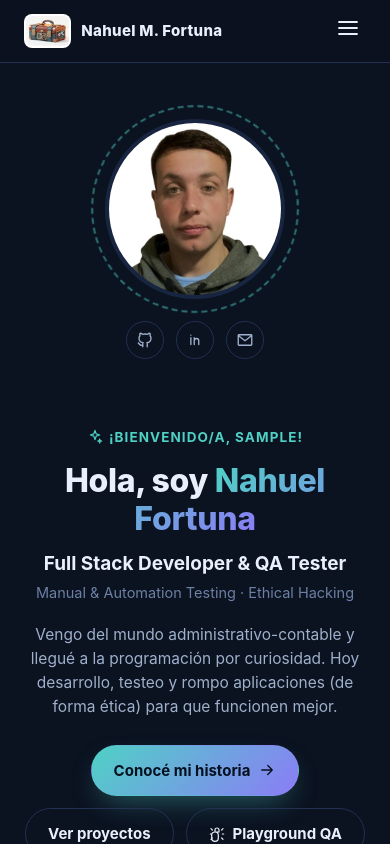
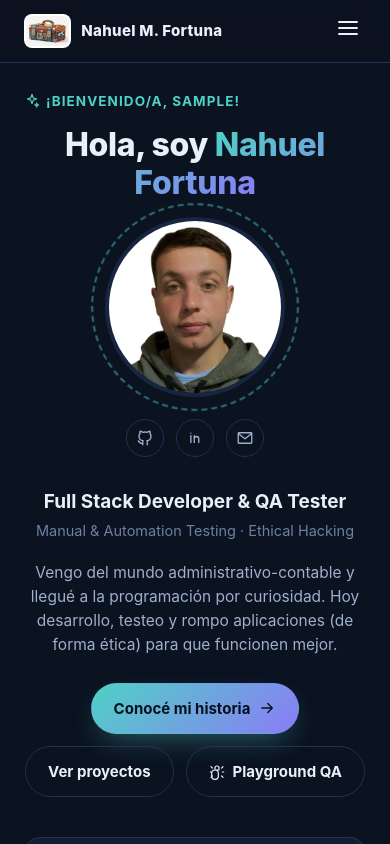
Before and after one commit to bochita08/bochita08.github.io, a React (Vite) app: page / in a window 390 px wide. Both pictures are taken after typing "Sample" into the empty fields and a click on the button "Entrar". Shown: the top 844 px of the page. Built offline with nearby package versions, Linux system fonts and the light colour scheme.

Commit message:
Fix images spaces

```diff
--- a/src/App.css
+++ b/src/App.css
@@ -544,14 +544,25 @@
 }
 
 @media (max-width: 860px) {
+  .welcome {
+    padding-top: 28px;
+  }
   .hero {
     grid-template-columns: 1fr;
     text-align: center;
     padding-bottom: 40px;
+    gap: 0;
   }
-  .hero-photo-wrap { order: -1; }
-  .hero-desc { margin-left: auto; margin-right: auto; }
-  .hero-cta { justify-content: center; }
+  /* En mobile "disolvemos" el wrapper para poder intercalar la foto
+     entre el título y el rol usando order, sin tocar el layout desktop. */
+  .hero-text { display: contents; }
+  .hero-greeting { order: 1; }
+  .hero-title { order: 2; }
+  .hero-photo-wrap { order: 3; margin: 4px auto 10px; }
+  .hero-role { order: 4; }
+  .hero-role-sub { order: 5; }
+  .hero-desc { order: 6; margin-left: auto; margin-right: auto; }
+  .hero-cta { order: 7; justify-content: center; }
   .hooks { grid-template-columns: repeat(2, 1fr); }
 }
 
```
